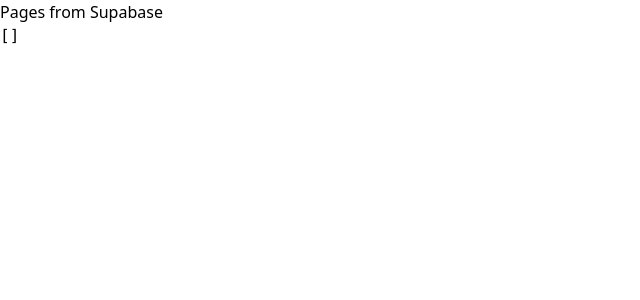
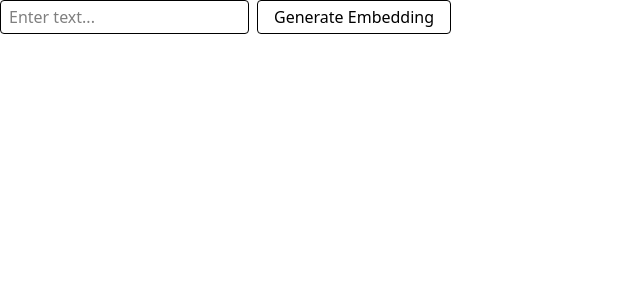
Before and after one commit to lucasgelfond/jfk-files, a SvelteKit app in the folder frontend/: page / in a window 1280 px wide. Shown: the top 300 px of the page, without its empty margins (0-640 px from the left). Built offline with nearby package versions, Linux system fonts and the light colour scheme; no server answers; the database is empty.

Commit message:
client-side embeddings work

```diff
--- a/frontend/src/routes/+page.svelte
+++ b/frontend/src/routes/+page.svelte
@@ -1,23 +1,60 @@
 <script lang="ts">
-  import { supabase } from '../utils/supabase';
   import { onMount } from 'svelte';
+  let input = '';
+  let result: number[] = [];
+  let loading = false;
+  let worker: Worker;
 
-  let pages: any[] = [];
+  onMount(() => {
+    worker = new Worker(new URL('../utils/worker.ts', import.meta.url), {
+      type: 'module'
+    });
 
-  onMount(async () => {
-    const { data, error } = await supabase
-      .from('page')
-      .select('*')
-      .limit(20);
+    worker.addEventListener('message', (e) => {
+      if (e.data.status === 'complete') {
+        result = e.data.embedding;
+        loading = false;
+      }
+    });
+  });
 
-    if (error) {
-      console.error('Error fetching pages:', error);
-      return;
+  function handleSearch() {
+    if (!loading) {
+      loading = true;
+      worker.postMessage({ text: input });
     }
+  }
 
-    pages = data || [];
-  });
+  function handleKeyPress(event: KeyboardEvent) {
+    if (event.key === 'Enter') {
+      handleSearch();
+    }
+  }
 </script>
 
-<h1>Pages from Supabase</h1>
-<pre>{JSON.stringify(pages, null, 2)}</pre>
+<div class="flex gap-2">
+  <input
+    type="text"
+    class="border rounded px-2 py-1"
+    placeholder="Enter text..."
+    bind:value={input}
+    on:keypress={handleKeyPress}
+    disabled={loading}
+  />
+  <button
+    class="border px-4 py-1 rounded"
+    on:click={handleSearch}
+    disabled={loading}
+  >
+    {#if loading}
+      Loading...
+    {:else}
+      Generate Embedding
+    {/if}
+  </button>
+</div>
+
+{#if result.length > 0}
+  <h3>Embedding Result:</h3>
+  <pre>{JSON.stringify(result, null, 2)}</pre>
+{/if}
--- /dev/null
+++ b/frontend/src/utils/worker.ts
@@ -0,0 +1,67 @@
+import {
+	pipeline,
+	type FeatureExtractionPipeline,
+	type ProgressCallback
+} from '@huggingface/transformers';
+
+// Use the Singleton pattern to enable lazy construction of the pipeline.
+class PipelineSingleton {
+	static task = 'feature-extraction' as const;
+	static model = 'Supabase/gte-small';
+	static instance: Promise<FeatureExtractionPipeline> | null = null;
+
+	static async getInstance(progress_callback?: ProgressCallback) {
+		if (this.instance === null) {
+			// console.log('Creating new pipeline instance...');
+			this.instance = pipeline(this.task, this.model, {
+				progress_callback,
+				dtype: 'fp32',
+				device: 'wasm' // Default to wasm since WebGPU support is experimental
+			});
+			// console.log('Pipeline instance created');
+		}
+		return this.instance;
+	}
+}
+
+// Listen for messages from the main thread
+self.addEventListener('message', async (event: MessageEvent) => {
+	// console.log('Received message:', event.data);
+
+	// Signal that we're starting initialization
+	self.postMessage({ status: 'initiate' });
+
+	// Retrieve the classification pipeline. When called for the first time,
+	// this will load the pipeline and save it for future use.
+	const classifier = await PipelineSingleton.getInstance((progress) => {
+		// We also add a progress callback to the pipeline so that we can
+		// track model loading.
+		// console.log('Pipeline loading progress:', progress);
+		self.postMessage({ status: 'loading', progress });
+	});
+
+	// Signal that model is ready
+	self.postMessage({ status: 'ready' });
+
+	// Only proceed with embedding if we have text to process
+	if (event.data.text) {
+		// console.log('Processing text:', event.data.text);
+
+		// Actually perform the classification
+		const output = await classifier(event.data.text, {
+			pooling: 'mean',
+			normalize: true
+		});
+
+		// Extract the embedding output
+		const embedding = Array.from(output.data);
+		// console.log('Generated embedding of length:', embedding.length);
+
+		// Send the output back to the main thread
+		self.postMessage({
+			status: 'complete',
+			embedding
+		});
+		// console.log('Sent results back to main thread');
+	}
+});
```
